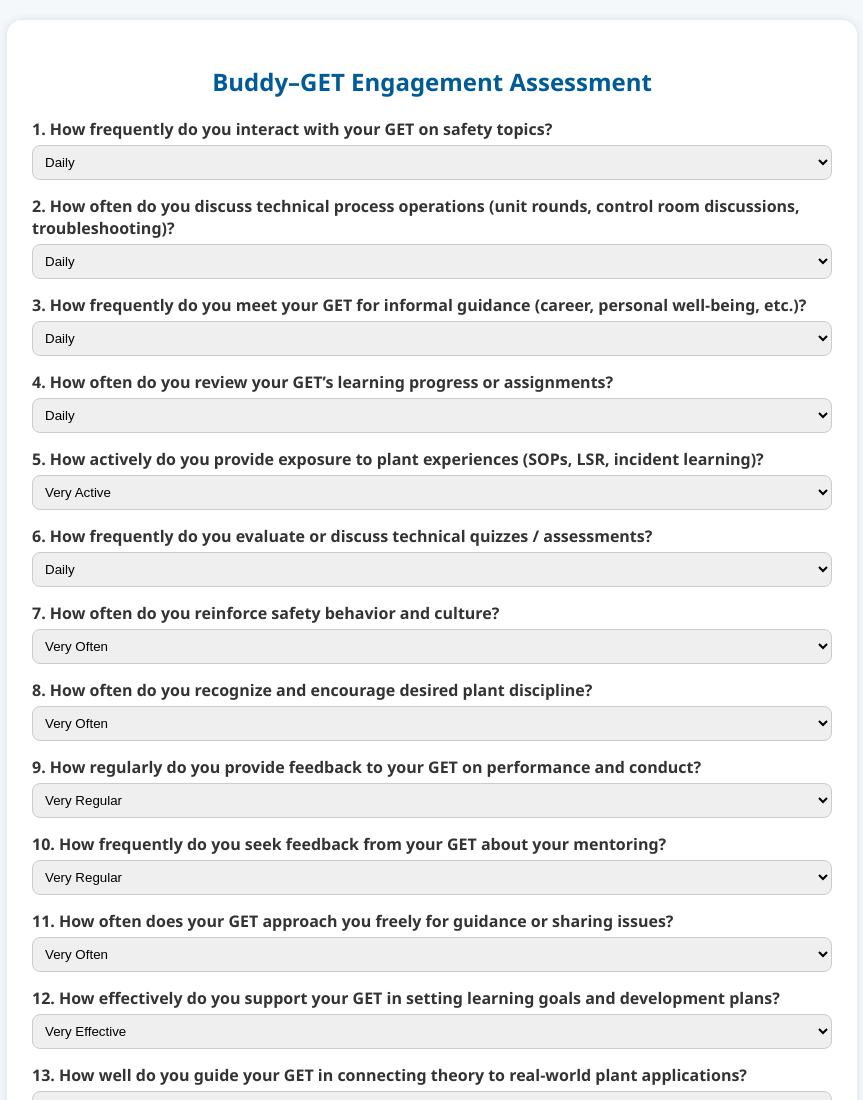
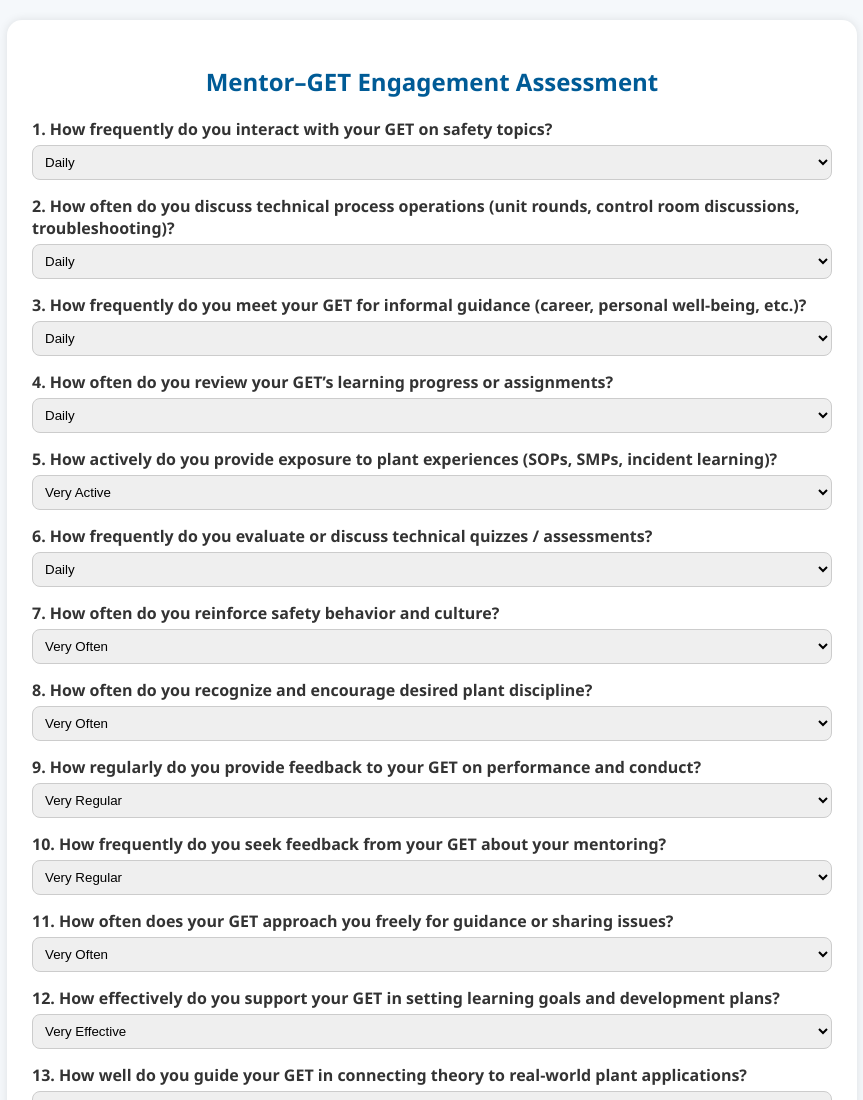
Before and after one commit to amarnathsingh01-stack/FinalMentorGETEngagement, a plain HTML site: page index.html in a window 1280 px wide. Shown: the top 1100 px of the page, without its empty margins (208-1071 px from the left). Drawn offline with Linux system fonts and the light colour scheme.

Commit message:
Add files via upload

```diff
--- a/index.html
+++ b/index.html
@@ -71,7 +71,7 @@
 </head>
 <body>
 <div class="container">
-  <h2>Buddy–GET Engagement Assessment</h2>
+  <h2>Mentor–GET Engagement Assessment</h2>
   <form id="engagementForm">
 
     <!-- 1–15 Questions -->
@@ -99,7 +99,7 @@
       <option>Monthly</option><option>Rarely</option><option>Never</option>
     </select>
 
-    <label>5. How actively do you provide exposure to plant experiences (SOPs, LSR, incident learning)?</label>
+    <label>5. How actively do you provide exposure to plant experiences (SOPs, SMPs, incident learning)?</label>
     <select name="q5">
       <option>Very Active</option><option>Active</option><option>Moderate</option>
       <option>Minimal</option><option>Never</option>
```
